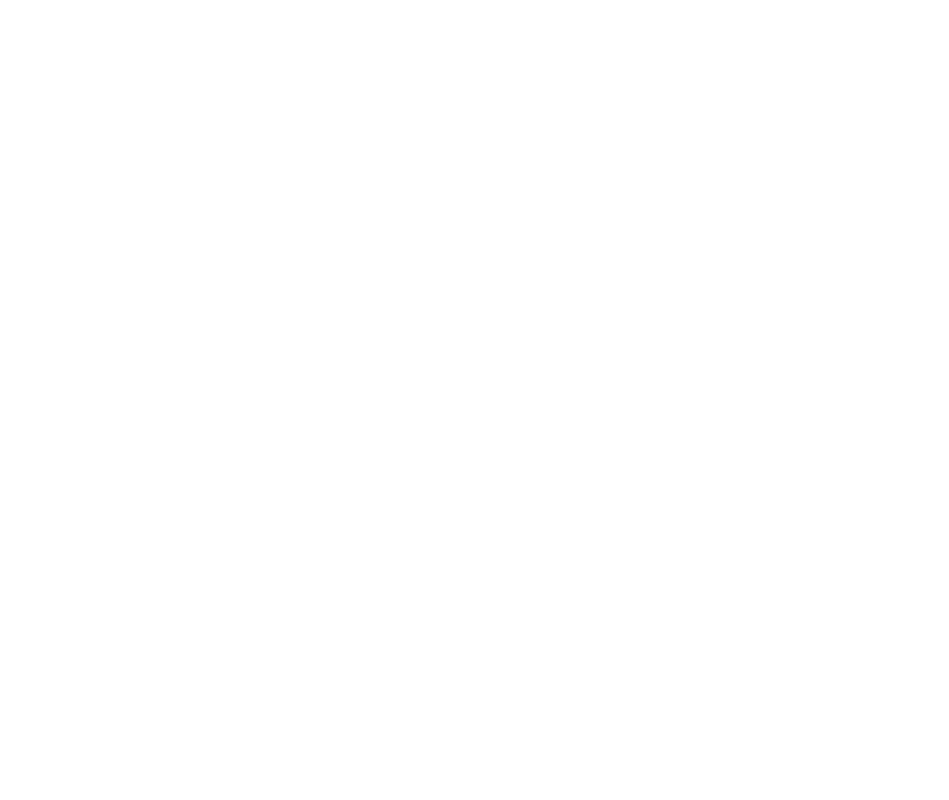
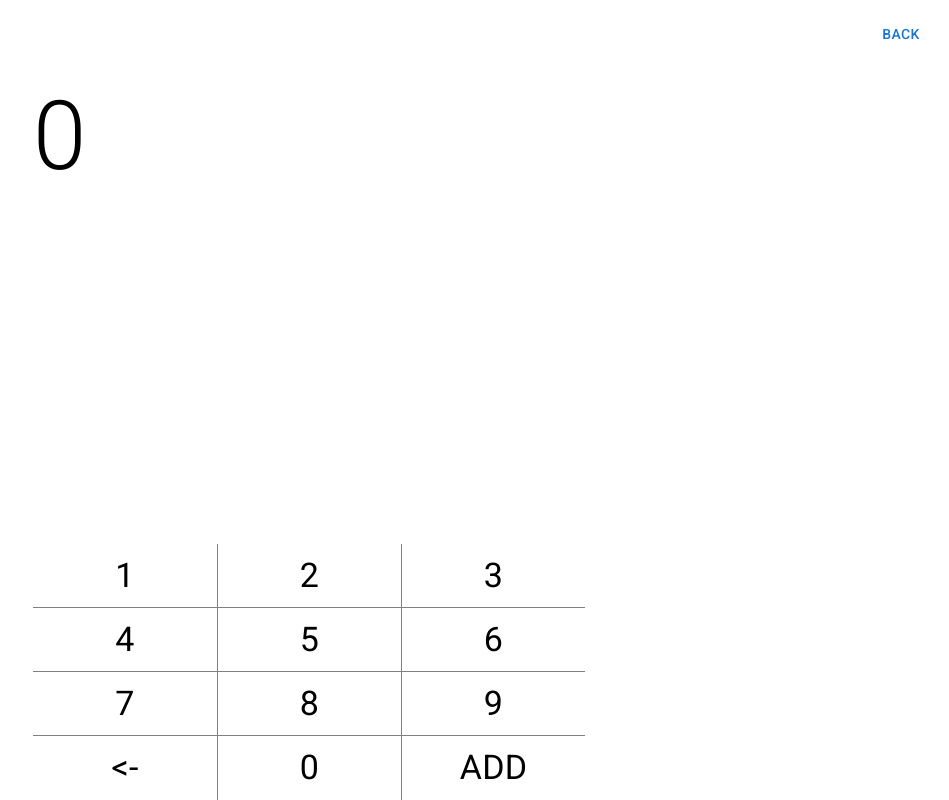
Before and after one commit to StastnyJ/boom-game-card-reader, a React (Create React App) app: page /addMoney in a window 1280 px wide. Before the commit this address had no page. Shown: the whole page, without its empty margins (331-1280 px from the left). Built offline with nearby package versions, Linux system fonts and the light colour scheme; the HTML template or start-up script is replaced by a standard one.

Commit message:
+ add money base

```diff
--- a/src/App.tsx
+++ b/src/App.tsx
@@ -1,5 +1,6 @@
 import React from "react";
 import { BrowserRouter, Route, Routes } from "react-router-dom";
+import AddMoney from "./Pages/AddMoney";
 import Home from "./Pages/Home";
 import InitCard from "./Pages/InitCard";
 import Read from "./Pages/Read";
@@ -16,6 +17,7 @@
           <Route path="/write" element={<Write />} />
           <Route path="/showBalance" element={<ShowBalance />} />
           <Route path="/init" element={<InitCard />} />
+          <Route path="/addMoney" element={<AddMoney />} />
         </Routes>
       </BrowserRouter>
     </>
--- /dev/null
+++ b/src/Pages/AddMoney.tsx
@@ -0,0 +1,106 @@
+import React, { useState } from "react";
+import { useNavigate } from "react-router-dom";
+import { Button, Container, Grid, Typography } from "@mui/material";
+import ChangeMoneyAmount from "./ChangeMoneyAmount";
+
+export default function AddMoney() {
+  const [amount, setAmount] = useState(0);
+  const [scanning, setScanning] = useState(false);
+
+  const nav = useNavigate();
+
+  return scanning ? (
+    <ChangeMoneyAmount
+      amount={amount}
+      onClose={() => {
+        setScanning(false);
+        setAmount(0);
+      }}
+    />
+  ) : (
+    <Container maxWidth="sm">
+      <Button
+        style={{ position: "absolute", top: 16, right: 16 }}
+        onClick={() => (window.history.state && window.history.state.idx > 0 ? nav(-1) : nav("/", { replace: true }))}
+      >
+        Back
+      </Button>
+      <div style={{ display: "flex", flexDirection: "column", height: "100vh" }}>
+        <div style={{ height: "10vh" }}>&nbsp;</div>
+        <Typography variant="h1">{amount}</Typography>
+        <div style={{ flexGrow: 1 }}></div>
+        <Grid container spacing={0}>
+          {Array.from(new Array(9))
+            .map((_, i) => i + 1)
+            .map((num) => (
+              <Grid
+                xs={4}
+                item
+                key={num}
+                style={{
+                  borderLeft: num % 3 === 1 ? undefined : "1px solid grey",
+                  borderBottom: "1px solid grey",
+                  textAlign: "center",
+                  height: "8vh",
+                }}
+              >
+                <div
+                  onClick={() => setAmount(amount * 10 + num)}
+                  style={{ cursor: "pointer", width: "100%", height: "100%", justifyContent: "center", alignItems: "center", display: "flex" }}
+                >
+                  <Typography variant="h4">{num}</Typography>
+                </div>
+              </Grid>
+            ))}
+          <Grid
+            xs={4}
+            item
+            style={{
+              textAlign: "center",
+              height: "8vh",
+            }}
+          >
+            <div
+              onClick={() => setAmount(Math.floor(amount / 10))}
+              style={{ cursor: "pointer", width: "100%", height: "100%", justifyContent: "center", alignItems: "center", display: "flex" }}
+            >
+              <Typography variant="h4">{"<-"}</Typography>
+            </div>
+          </Grid>
+          <Grid
+            xs={4}
+            item
+            style={{
+              borderLeft: "1px solid grey",
+              textAlign: "center",
+              height: "8vh",
+            }}
+          >
+            <div
+              onClick={() => setAmount(amount * 10)}
+              style={{ cursor: "pointer", width: "100%", height: "100%", justifyContent: "center", alignItems: "center", display: "flex" }}
+            >
+              <Typography variant="h4">0</Typography>
+            </div>
+          </Grid>
+          <Grid
+            xs={4}
+            item
+            style={{
+              borderLeft: "1px solid grey",
+              textAlign: "center",
+              height: "8vh",
+            }}
+          >
+            <div
+              onClick={() => amount > 0 && setScanning(true)}
+              style={{ cursor: "pointer", width: "100%", height: "100%", justifyContent: "center", alignItems: "center", display: "flex" }}
+            >
+              <Typography variant="h4">ADD</Typography>
+            </div>
+          </Grid>
+        </Grid>
+      </div>
+    </Container>
+  );
+}
--- /dev/null
+++ b/src/Pages/ChangeMoneyAmount.tsx
@@ -0,0 +1,105 @@
+import { Check } from "@mui/icons-material";
+import { Avatar, Button, Container, Typography } from "@mui/material";
+import React, { useEffect, useState } from "react";
+import { decodeNfcRecord, readNfc, writeNfc } from "../Utils/nfc";
+
+interface IProps {
+  amount: number;
+  onClose: () => void;
+}
+
+type Status = "init" | "scanned" | "finished" | "error";
+
+export default function ChangeMoneyAmount({ amount, onClose }: IProps) {
+  const [balance, setBalance] = useState(0);
+  const [name, setName] = useState("");
+  const [status, setStatus] = useState<Status>("init"); // TODO change to init
+
+  useEffect(() => {
+    if (status === "init") {
+      readNfc(
+        (message) => {
+          const msgText = decodeNfcRecord(message.records[0]);
+          if (msgText.indexOf(";") < 0) alert("Malformed card data: " + msgText); // TODO layout error
+          else {
+            const b = parseInt(msgText.split(";")[1]) + amount;
+            if (b < 0) {
+              alert("Error - low account balance"); // TODO layout
+              setStatus("error");
+            } else {
+              // TODO layout success
+              setBalance(b);
+              setName(msgText.split(";")[0]);
+              setStatus("scanned");
+            }
+          }
+        },
+        () => {
+          alert("Error"); // TODO
+        }
+      );
+    }
+    if (status === "scanned") {
+      writeNfc(
+        `${name};${balance}`,
+        () => {
+          setStatus("finished");
+          setName("");
+        },
+        () => {
+          alert("error"); // TODO layout error
+          setStatus("error");
+        }
+      );
+    }
+    //eslint-disable-next-line
+  }, [status]);
+
+  return (
+    <Container maxWidth="sm">
+      {status === "init" ? (
+        <>
+          <div style={{ height: "100vh", flexDirection: "column", display: "flex", justifyContent: "center", alignItems: "center" }}>
+            <Typography variant="h6">Hold the card near the reader</Typography>
+          </div>
+          <Button style={{ position: "absolute", bottom: 16 }} onClick={onClose}>
+            Back
+          </Button>
+        </>
+      ) : status === "scanned" ? (
+        <>
+          <div style={{ height: "100vh", flexDirection: "column", display: "flex", justifyContent: "center", alignItems: "center" }}>
+            <Typography variant="h6">Hold the card near the reader</Typography>
+            <Typography>Current balance scanned, updating...</Typography>
+          </div>
+          <Button style={{ position: "absolute", bottom: 16 }} onClick={onClose}>
+            Back
+          </Button>
+        </>
+      ) : status === "finished" ? (
+        <>
+          <div style={{ height: "100vh", flexDirection: "column", display: "flex", justifyContent: "center", alignItems: "center" }}>
+            <Avatar sx={{ m: 1, bgcolor: "secondary.main" }}>
+              <Check />
+            </Avatar>
+            <Typography variant="h1">{balance}</Typography>
+            <br />
+            <br />
+            <Typography variant="h4">{name}</Typography>
+            <br />
+            <br />
+            <br />
+            <br />
+            <br />
+            <br />
+            <Button variant="contained" fullWidth onClick={onClose}>
+              RETURN
+            </Button>
+          </div>
+        </>
+      ) : (
+        <></>
+      )}
+    </Container>
+  );
+}
--- a/src/Pages/Home.tsx
+++ b/src/Pages/Home.tsx
@@ -20,6 +20,10 @@
       <div style={{ backgroundColor: "red", width: "100%", height: 64 }} onClick={() => nav("/init")}>
         Init card
       </div>
+      <br />
+      <div style={{ backgroundColor: "red", width: "100%", height: 64 }} onClick={() => nav("/addMoney")}>
+        Add money
+      </div>
     </>
   );
 }
```
